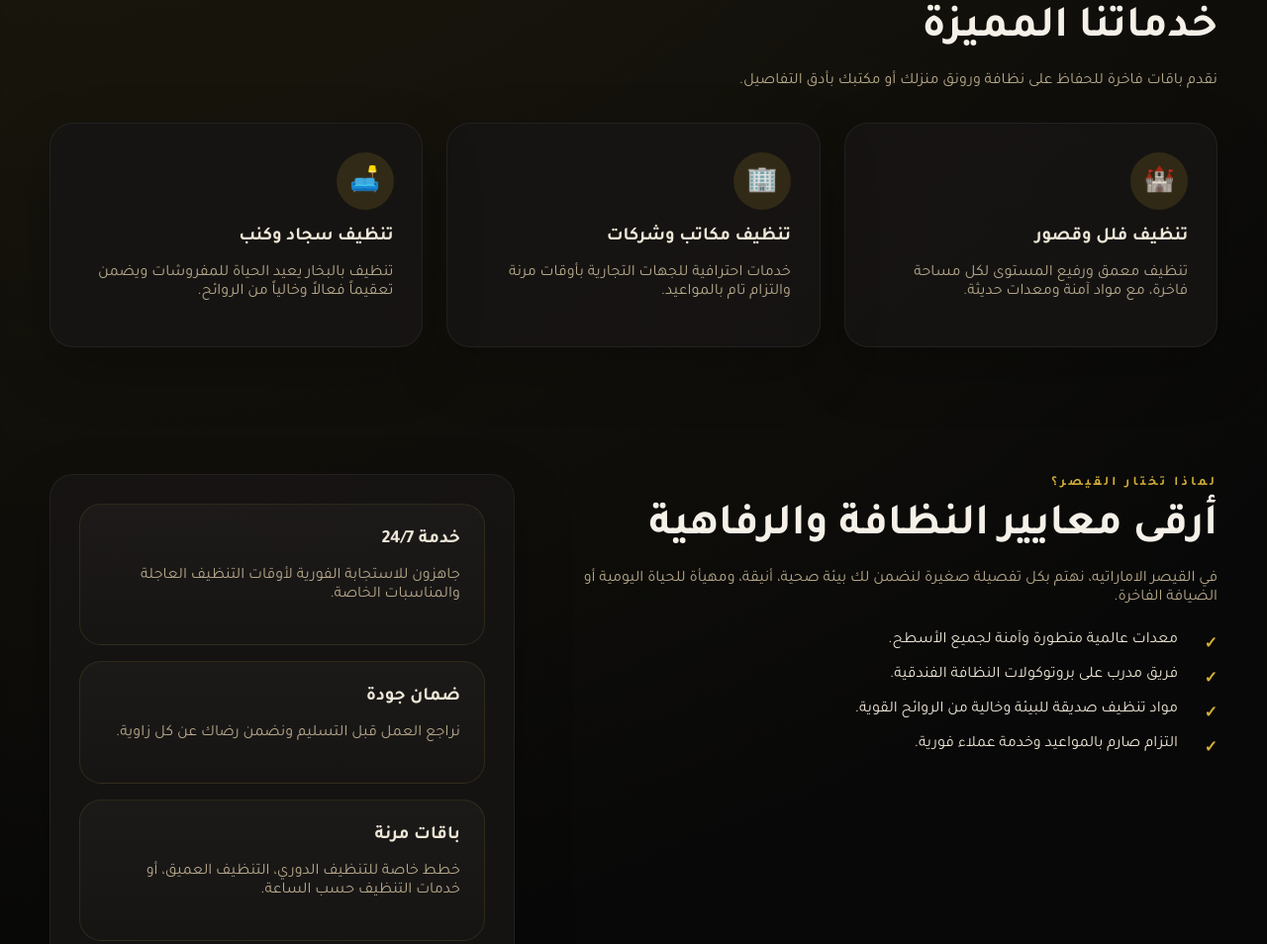
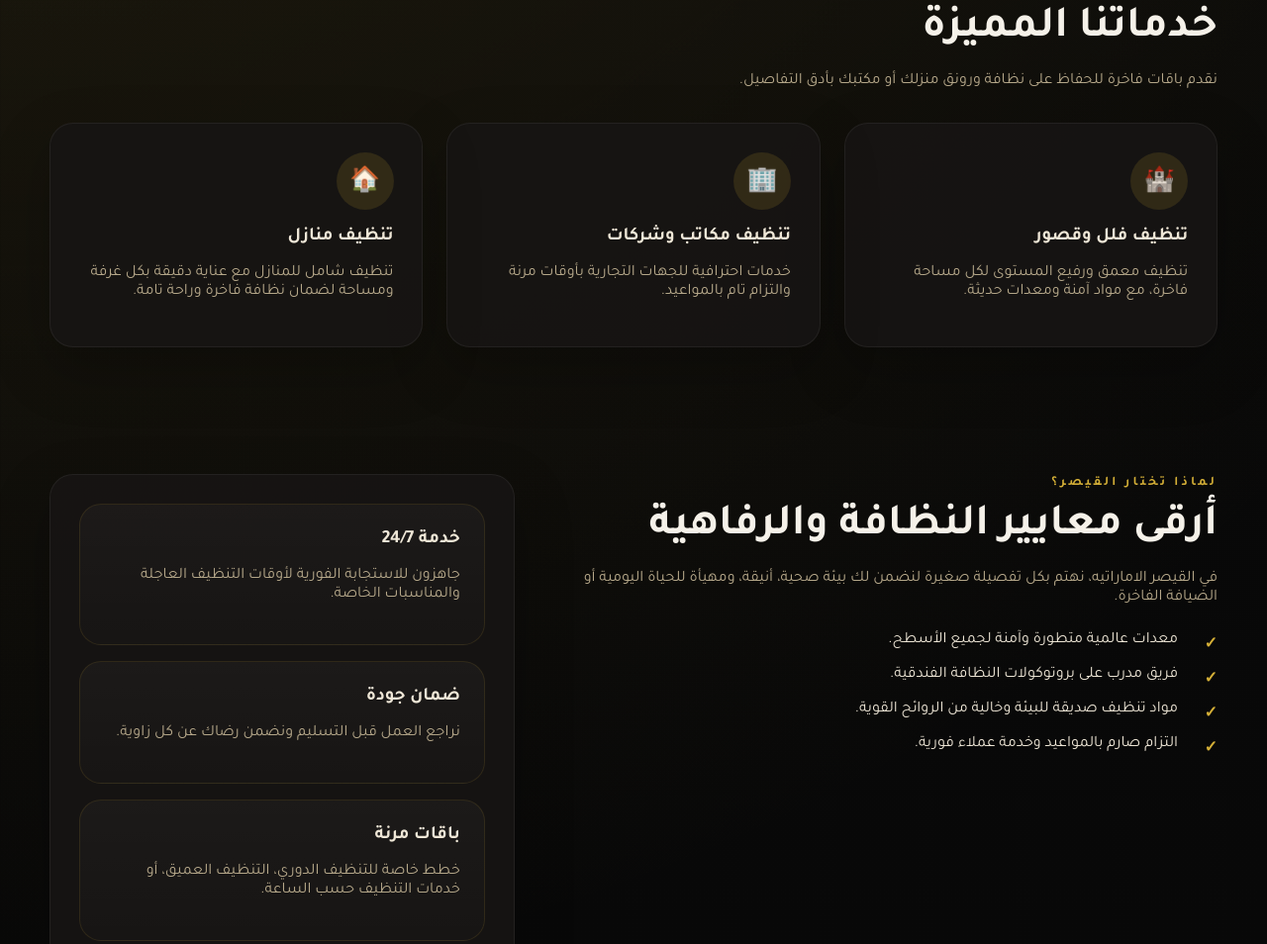
Before and after one commit to Albob2005/Al-Qaisar-6, a plain HTML site: page index.html in a window 1280 px wide. Shown: the part 857-1811 px from the top of the page at 99% size. Drawn offline with Linux system fonts and the light colour scheme.

Commit message:
Add files via upload

```diff
--- a/index.html
+++ b/index.html
@@ -57,9 +57,9 @@
           <p>خدمات احترافية للجهات التجارية بأوقات مرنة والتزام تام بالمواعيد.</p>
         </div>
         <div class="card">
-          <span class="icon">🛋️</span>
-          <h3>تنظيف سجاد وكنب</h3>
-          <p>تنظيف بالبخار يعيد الحياة للمفروشات ويضمن تعقيماً فعالاً وخالياً من الروائح.</p>
+          <span class="icon">🏠</span>
+          <h3>تنظيف منازل</h3>
+          <p>تنظيف شامل للمنازل مع عناية دقيقة بكل غرفة ومساحة لضمان نظافة فاخرة وراحة تامة.</p>
         </div>
       </div>
     </section>
```
